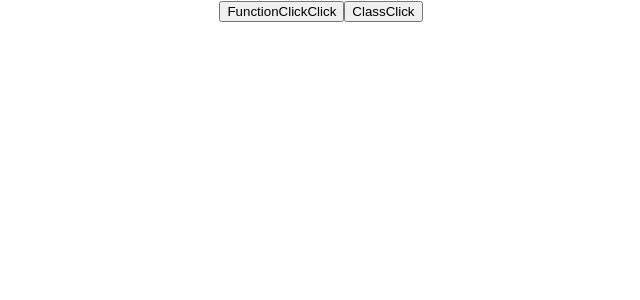
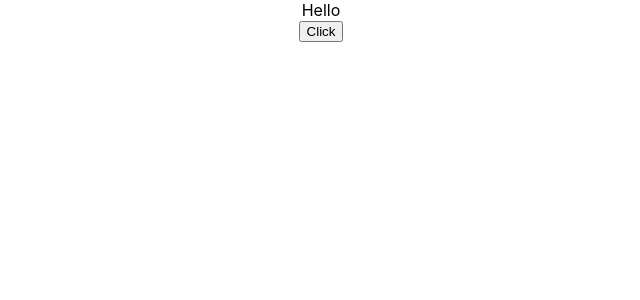
Before and after one commit to amey-dhote-amla/React-study, a React (Create React App) app: page / in a window 1280 px wide. Shown: the top 300 px of the page, without its empty margins (319-959 px from the left). Built offline with nearby package versions, Linux system fonts and the light colour scheme.

Commit message:
Binding event handlers

```diff
--- a/src/App.js
+++ b/src/App.js
@@ -7,6 +7,7 @@
 import Counter from './components/Counter.js';
 import FunctionClick from './components/FunctionClick.js';
 import ClassClick from './components/ClassClick.js';
+import EventBind from './components/EventBind.js';
 
 function App() {
   return (
@@ -33,8 +34,10 @@
 
      {/* <Counter /> */}
 
-     <FunctionClick/>
-     <ClassClick/>
+     {/* <FunctionClick/>
+     <ClassClick/> */}
+
+     <EventBind/>
 
     </div>
   );
--- /dev/null
+++ b/src/components/EventBind.js
@@ -0,0 +1,60 @@
+import React, { Component } from 'react'
+
+// Binding Event Handlers
+class EventBind extends Component {
+
+    constructor(props) {
+        super(props)
+
+        this.state = {
+            message: 'Hello'
+        }
+
+        // this.changeMessage = this.changeMessage.bind(this) // Approach 3: binding in class constructor
+    }
+
+    // need to bind 'this' manualy in the constrcutor for this method
+    // changeMessage(){
+    //     this.setState({
+    //         message: "Good Bye"
+    //     })
+    //     // console.log(this)
+    // }
+
+    // Approach 4 - 'this' is automatically binded
+    changeMessage = () =>{
+        this.setState({
+            message: "Good Bye"
+        })
+    }
+
+    render() {
+        return (
+            <div>
+                <div>{this.state.message}</div>
+                {/* Approach 1 (Performance issues) */}
+                {/* <button onClick={this.changeMessage.bind(this)}>Click</button> */}
+
+                {/* Approach 2 */}
+                {/* <button onClick={() => this.changeMessage()}>Click</button> */}
+
+                {/* Approach 3 (preferred) */}
+                {/* here reference of function is passed so its executed only when button is clicked */}
+                <button onClick={this.changeMessage}>Click</button>
+
+
+            </div>
+        )
+    }
+}
+
+export default EventBind
+
+{/* NOTES
+    "bind" method is used to pass the context (e.g. "this") to javascript function when it will trigger.
+
+    In this case "this" of react component passed to "changeMessage" method,
+    so when "changeMessage" will invoke,
+    if there is use of "this" inside it code,
+    "this" will get the value of parent component.
+ */}
```
